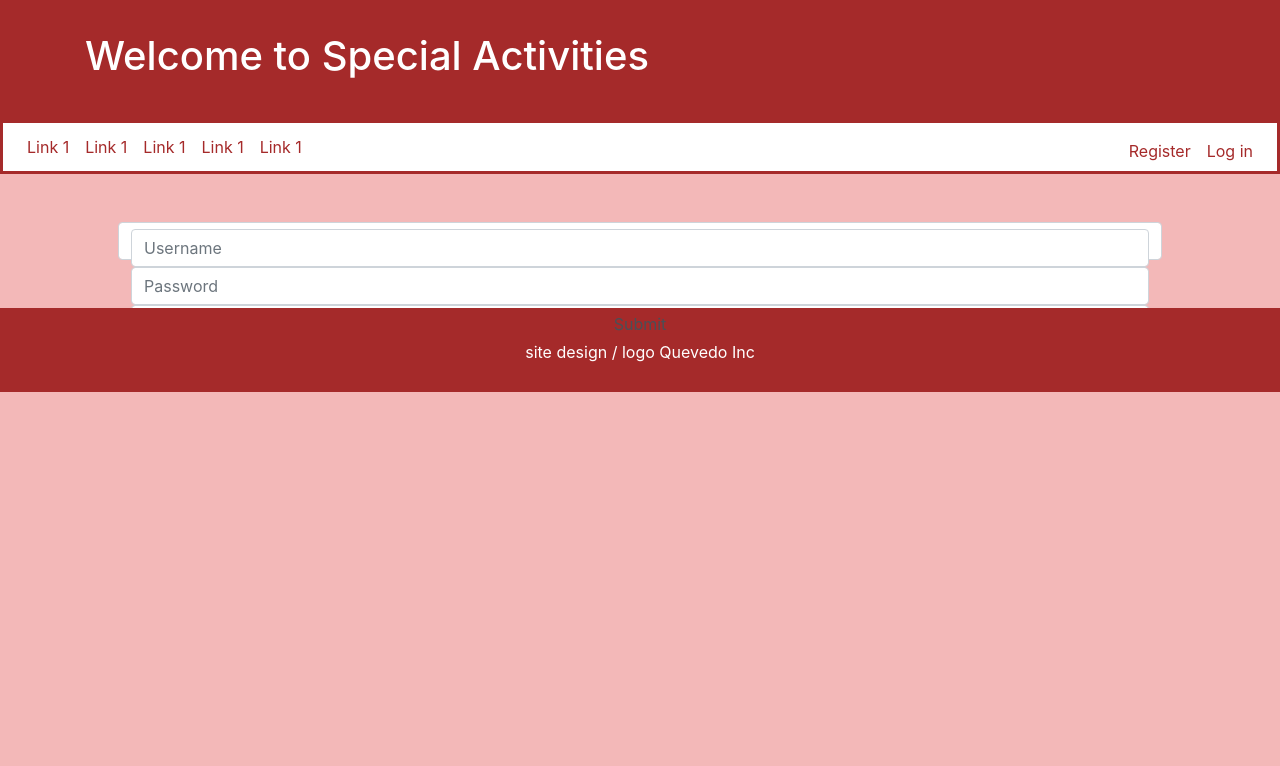
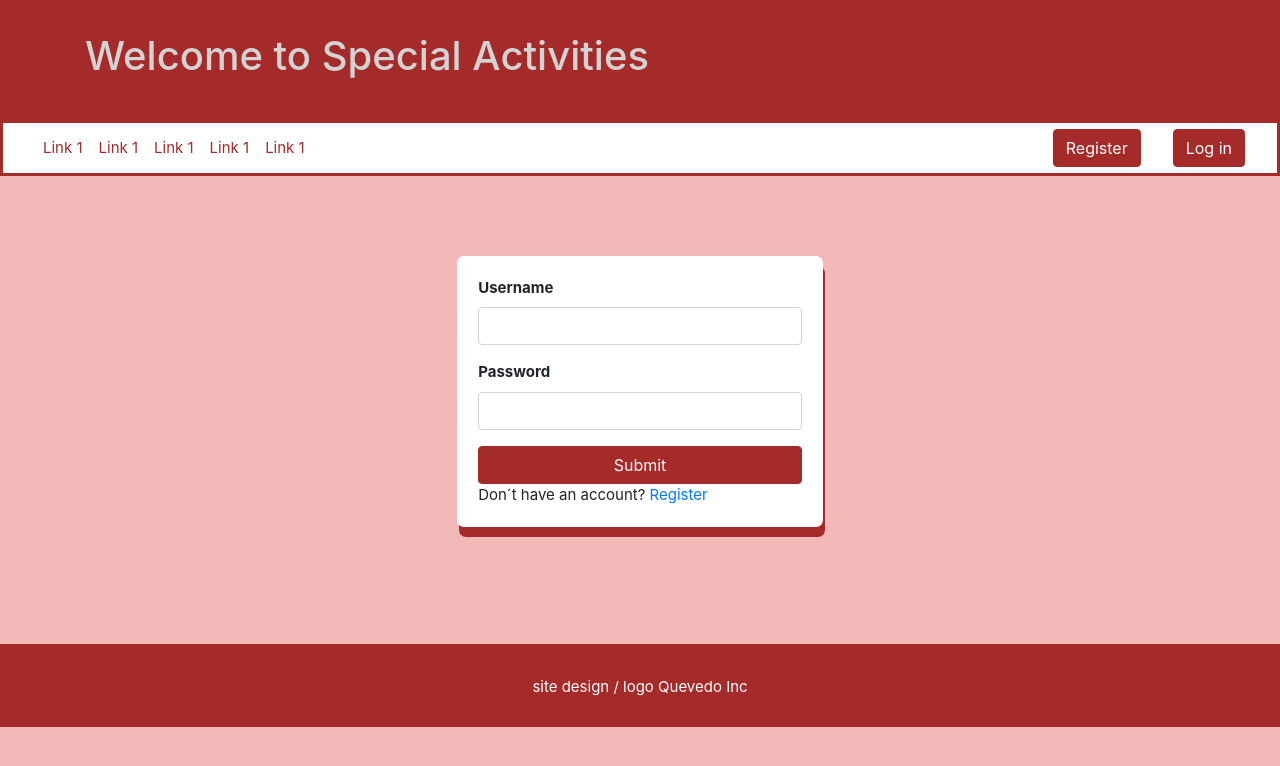
Before and after one commit to IvanSampere/finalProjectCS50, a Flask app: page /login in a window 1280 px wide. Shown: the top 766 px of the page. Run offline with Flask 2, Linux system fonts and the light colour scheme.

Commit message:
app changes and html

```diff
--- /dev/null
+++ b/app.py
@@ -0,0 +1,67 @@
+from flask import Flask, render_template, session, redirect, request
+from flask_session import Session
+from tempfile import mkdtemp
+from werkzeug.security import check_password_hash, generate_password_hash
+import sqlite3
+
+
+
+app = Flask("__name__")
+
+# Ensure templates are auto-reloaded
+app.config["TEMPLATES_AUTO_RELOAD"] = True
+
+# Configure session to use filesystem (instead of signed cookies)
+app.config["SESSION_FILE_DIR"] = mkdtemp()
+app.config["SESSION_PERMANENT"] = False
+app.config["SESSION_TYPE"] = "filesystem"
+Session(app)
+
+# Connect with the db
+db = sqlite3.connect("project.db")
+cursor = db.cursor()
+
+
+@app.route("/")
+def index():
+    """ TODO """
+    return render_template("index.html")
+
+
+@app.route("/login", methods=["GET","POST"])
+def login():
+    """ TODO """
+    if request.method == "POST":
+        return redirect("/")
+    return render_template("login.html")
+
+
+@app.route("/register", methods=["GET", "POST"])
+def register():
+
+    if request.method == "POST":
+        username = request.form.get("username")
+        email = request.form.get("email")
+        password = request.form.get("password")
+
+        password = generate_password_hash(password)
+
+        cursor.executemany("INSERT INTO users (username, email, hash) VALUES (?, ?, ?)",
+                        username, email, password)
+        db.commit()
+
+        return redirect("/register")
+
+    return render_template("register.html")
+
+
+@app.route("/log_out")
+def log_out():
+    """ TODO """
+    return ("log out")
+
+
+@app.route("/new_activity", methods=["GET", "POST"])
+def new_activity():
+    """ TODO """
+    return "new activity"
--- a/application.py
+++ /dev/null
@@ -1,18 +0,0 @@
-from flask import Flask, render_template, session, redirect, request
-
-
-app = Flask("__name__")
-
-@app.route("/")
-def index():
-    return render_template("index.html")
-
-@app.route("/login", methods=["GET","POST"])
-def login():
-    if request.method == "POST":
-        return redirect("/")
-    return render_template("login.html")
-
-
-if __name__ == "__main__":
-    app.run()
--- a/requeriments.txt
+++ b/requeriments.txt
@@ -1 +1,5 @@
 Flask
+render_template
+session
+redirect
+request
--- a/static/styles.css
+++ b/static/styles.css
@@ -1,25 +1,35 @@
+
+main {
+    /* Scroll horizontally as needed */
+    overflow-x: auto;
+    /* Center contents */
+    text-align: center;
+}
+
 body {
     background-color: rgb(243, 184, 184);
     opacity: 10;
+    font-size: 15px;
 }
 
 div#title {
     padding: 2rem 2rem;
     margin-bottom: 0;
-    color: white;
     background-color: brown;
 }
-
+div#title a {
+    color: lightgray;
+    text-decoration: none;
+}
 nav {
     position: sticky;
     top: 0;
-    height: auto;
+    height: 3.5rem;
     width: 100%;
-    z-index: 5050;
     border: 3px solid brown;
 }
 .nav-link {
-    padding: 0rem;
+    text-align: center;
 }
 .navbar-dark .navbar-nav .nav-link {
     color: brown;
@@ -27,11 +37,18 @@ nav {
 .navbar-dark .navbar-nav .nav-link:hover {
     color: brown;
 }
+
 .navbar-dark .navbar-nav .nav-link:focus, .navbar-dark .navbar-nav .nav-link:hover {
      color: brown;
 }
-.site-footer--container
-{
+
+#btn_nav a {
+    text-decoration: none;
+    text-align: center;
+    color: white;
+}
+
+.site-footer--container {
     width: 100%;
     padding: 32px 12px 12px 12px;
     margin: 0 auto;
@@ -40,9 +57,30 @@ nav {
     color:white;
 }
 
-main .form-control {
-    display:inline-block;
-    width: 25%;
-    padding: 2rem;
+.login {
+    background-color: white;
+    text-align: start;
+    width: 35%;
+    padding: 2%;
+    border-radius: 7px !important;
+    box-shadow: 2px 10px brown;
+    margin: 2rem auto 4.3rem auto;
 
 }
+
+
+main .btn, main .btn:hover {
+    width: 100%;
+    height: auto;
+    color: white;
+    background-color: brown;
+    border-color: brown;
+}
+#btn_nav {
+    text-align: center;
+    margin: auto 1rem;
+    height: auto;
+    color: white;
+    background-color: brown;
+    border-color: brown;
+}
--- a/templates/layout.html
+++ b/templates/layout.html
@@ -18,11 +18,11 @@
 <body>
     <div id="title" class="jumbotron jumbotron-fluid">
         <div class="container">
-            <h1>Welcome to Special Activities</h1>
+            <h1><a href="/" style="text-decoration: none;">Welcome to Special Activities</a></h1>
         </div>
     </div>
     <nav class="navbar navbar-expand-sm bg-white navbar-dark">
-        <ul class="navbar-nav">
+        <ul class="navbar-nav" style="margin-left: 1rem;">
             <li class="nav-item"><a class="nav-link" href="#">Link 1</a></li>
             <li class="nav-item"><a class="nav-link" href="#">Link 1</a></li>
             <li class="nav-item"><a class="nav-link" href="#">Link 1</a></li>
@@ -30,20 +30,25 @@
             <li class="nav-item"><a class="nav-link" href="#">Link 1</a></li>
         </ul>
         {% if session.user_id %}
-        <ul class="navbar-nav ml-auto mt-2">
-            <li class="nav-item"><a class="nav-link" href="#">Log out</a></li>
+        <ul class="navbar-nav ml-auto">
+            <button id="btn_nav" class="nav-item btn dropdown-toggle" data-toggle="dropdown">{{ session.user_id }}</button>
+            <div id="dropdown_user" class="dropdown-menu dropdown-menu-right">
+                <li class="nav-item"><a class="nav-link" href="/new_activity">New Activity</a></li>
+                <li class="nav-item"><a class="nav-link" href="/log_out">Log out</a></li>
+            </div>
         </ul>
+
         {% else %}
-        <ul class="navbar-nav ml-auto mt-2">
-            <li class="nav-item"><a class="nav-link" href="/register">Register</a></li>
-            <li class="nav-item"><a class="nav-link" href="/login">Log in</a></li>
+        <ul class="navbar-nav ml-auto">
+            <li id="btn_nav" class="nav-item btn"><a href="/register">Register</a></li>
+            <li id="btn_nav" class="nav-item btn"><a href="/login">Log in</a></li>
         </ul>
         {% endif %}
     </nav>
 
-    <div id="content" class="container p-5">
+    <main class="container p-5">
         {% block main %} {% endblock %}
-    </div>
+    </main>
 
     <div class="site-footer--container">
         <div class="site-footer--copyright fs-fine">
--- a/templates/login.html
+++ b/templates/login.html
@@ -5,11 +5,19 @@
 {% endblock %}
 
 {% block main %}
-    <form method="POST">
-        <div class="form-control">
-            <input type="text" class="form-control" name="username" placeholder="Username">
-            <input type="text" class="form-control" name="password" placeholder="Password">
-            <input type="submit" class="form-control" value="Submit">
+    <form class="login" action="/login" method="POST">
+        <div class="form-group">
+            <label for="email"><strong>Username</strong></label>
+            <input type="text" class="form-control" name="username" autocomplete="off">
+        </div>
+        <div class="form-group">
+            <label for="pwd"><strong>Password</strong></label>
+            <input type="text" class="form-control" name="password" autocomplete="off">
+        </div>
+        <button class="btn" type="submit">Submit</button>
+        <div class="mx-auto ta-center fs-body1 p16 pb0 mb24 w100 wmx3">
+            Don´t have an account?
+            <a href="/register">Register</a>
         </div>
     </form>
 {% endblock %}
```
Also changed, not shown: templates/register.html (+20 -4 lines), project.db (added), 1 other file.
